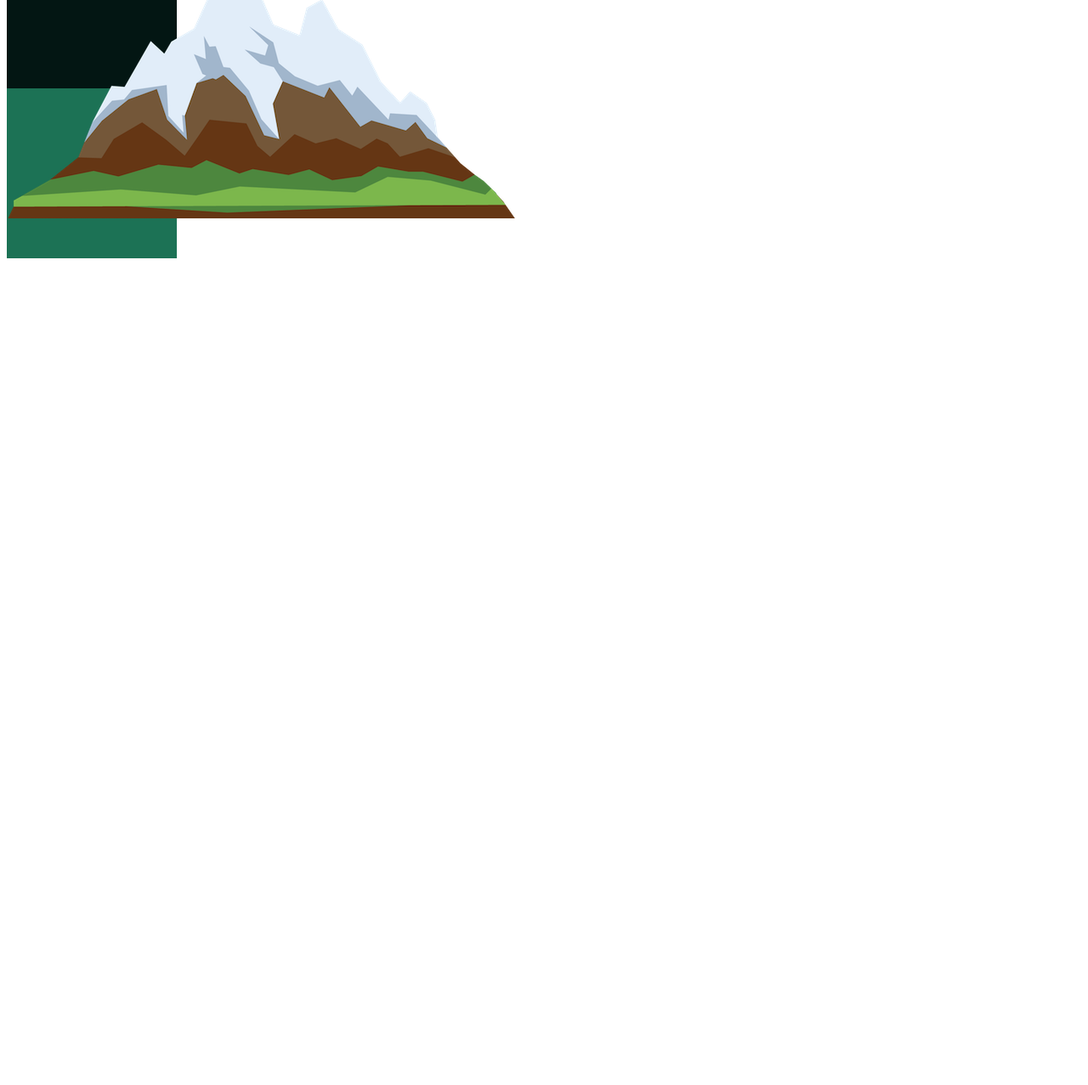
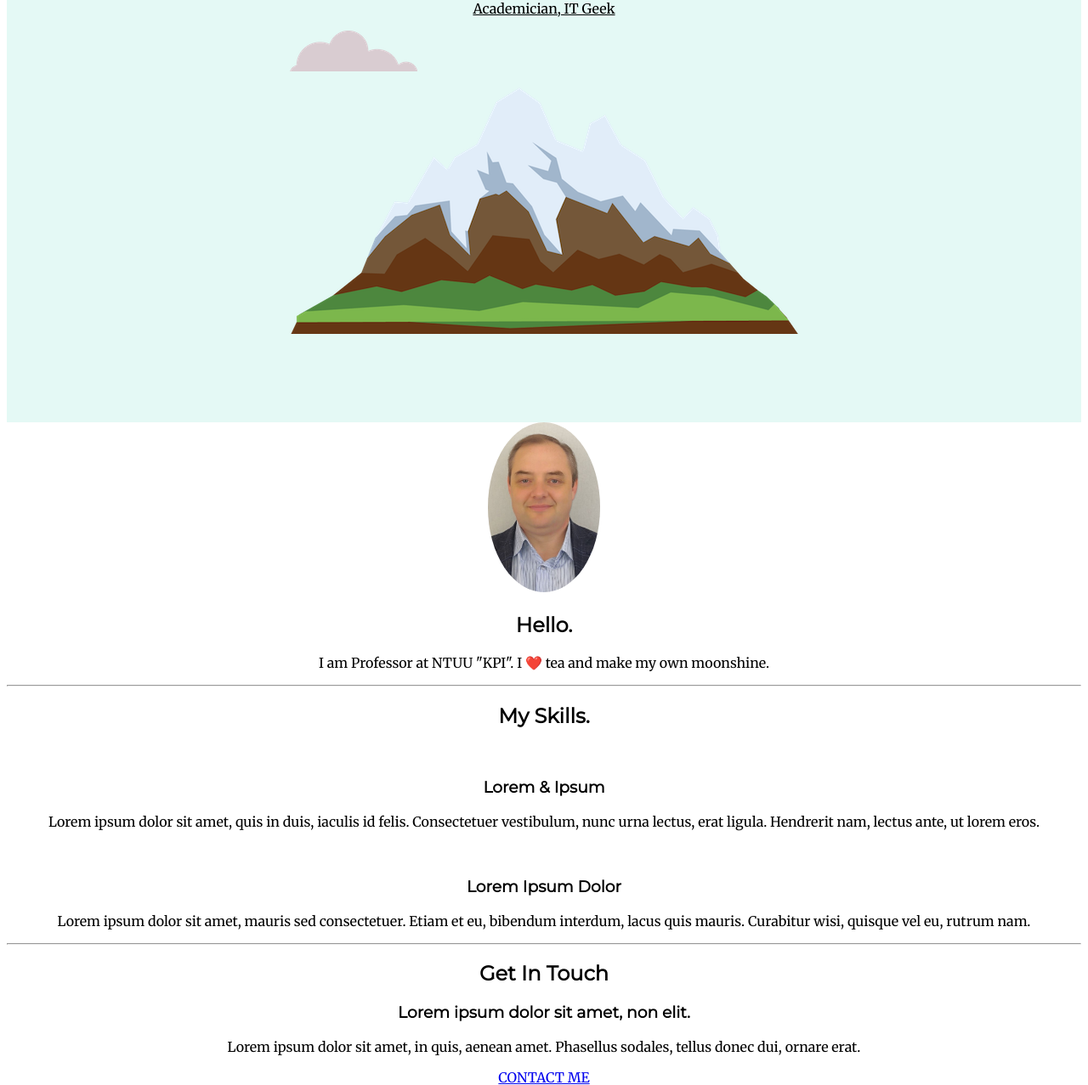
Before and after one commit to argusyk/CSS_My_Site, a plain HTML site: page index.html in a window 1280 px wide. Shown: the part 296-1573 px from the top of the page at 85% size. Before the commit the page ends 800 px from the top, so only its background shows below. Drawn offline with Linux system fonts and the light colour scheme.

Commit message:
Some elements added!

```diff
--- a/css/styles.css
+++ b/css/styles.css
@@ -1,26 +1,52 @@
 body {
     margin-top: 0;
     text-align: center;
+    font-family: 'Merriweather', serif;
 }
 
 .top-container {
     background-color: #e4f9f5;
-    height: 200px;
-    width: 200px;
+    padding: 100px;
 }
 
 .middle-container {
-    background-color: #031613;
-    height: 200px;
-    width: 200px;
+
 }
 
 .bottom-container {
-    background-color: #1c7255;
-    height: 200px;
-    width: 200px;
+
 }
 
 h1 {
-    margin-top: 0;
+    margin: 0 auto 0 auto;
+    font-family: 'Sacramento', cursive;
+    font-size: 90px;
 }
+
+h2 {
+    font-family: 'Montserrat', sans-serif;
+}
+
+h3 {
+    font-family: 'Montserrat', sans-serif;
+
+}
+
+.bottom-cloud {
+    position: absolute;
+}
+
+.top-cloud {
+    position: relative;
+    display: block;
+    margin-left: 60%;
+}
+
+.head {
+    text-decoration: underline;
+}
+
+.profile > img {
+    height: 200px;
+    border-radius: 100%;
+}
--- a/index.html
+++ b/index.html
@@ -5,23 +5,56 @@
     <title>Yaroslaw Dorogyy</title>
     <link rel="stylesheet" href="css/styles.css">
     <link rel="icon" href="images/favicon.ico" type="image/x-icon">
+    <link rel="preconnect" href="https://fonts.googleapis.com">
+<link rel="preconnect" href="https://fonts.gstatic.com" crossorigin>
+<link href="https://fonts.googleapis.com/css2?family=Merriweather&family=Montserrat&family=Sacramento&display=swap" rel="stylesheet">
 </head>
 <body>
 
     <div class="top-container">
-        <img src="images/cloud.png" alt="cloud-img">
+        <img class="top-cloud"src="images/cloud.png" alt="cloud-img">
         <h1>I am Yaroslaw</h1>
-        <p>Head of Division</p>
-        <img src="images/cloud.png" alt="cloud-img">
+        <p><span class="head">Academician, IT Geek</span></p>
+
+        <img class="bottom-cloud" src="images/cloud.png" alt="cloud-img">
         <img src="images/mountain.png" alt="mountain-img">
     </div>
 
     <div class="middle-container">
+        <div class="profile">
+          <img src="images/Yaroslaw.jpg" alt="Yaroslaw">
+          <h2>Hello.</h2>
+          <p>I am Professor at NTUU "KPI". I ❤️ tea and make my own moonshine.</p>
+        </div>
+        <hr>
+        <div class="skills">
+          <h2>My Skills.</h2>
+          <div class="skill-row">
+            <img class="" src="" alt="">
+            <h3>Lorem & Ipsum</h3>
+            <p>Lorem ipsum dolor sit amet, quis in duis, iaculis id felis. Consectetuer vestibulum, nunc urna lectus, erat ligula. Hendrerit nam, lectus ante, ut lorem eros.</p>
+          </div>
+          <div class="skill-row">
+            <img class="" src="" alt="">
+            <h3>Lorem Ipsum Dolor</h3>
+            <p>Lorem ipsum dolor sit amet, mauris sed consectetuer. Etiam et eu, bibendum interdum, lacus quis mauris. Curabitur wisi, quisque vel eu, rutrum nam.</p>
+          </div>
+        </div>
+        <hr>
+        <div class="contact-me">
+          <h2>Get In Touch</h2>
+          <h3>Lorem ipsum dolor sit amet, non elit.</h3>
+          <p>Lorem ipsum dolor sit amet, in quis, aenean amet. Phasellus sodales, tellus donec dui, ornare erat.</p>
+          <a class="btn" href="mailto:name@email.com">CONTACT ME</a>
+        </div>
+      </div>
 
-    </div>
 
-    <div class="bottom-container">
-
-    </div>
+      <div class="bottom-container">
+        <a class="footer-link" href="https://www.linkedin.com/">LinkedIn</a>
+        <a class="footer-link" href="https://twitter.com/">Twitter</a>
+        <a class="footer-link" href="https://www.appbrewery.co/">Website</a>
+        <p>2023 © Yaroslaw Dorogyy.</p>
+      </div>
 </body>
 </html>
```
Also changed, not shown: images/Yaroslaw.jpg (added).
